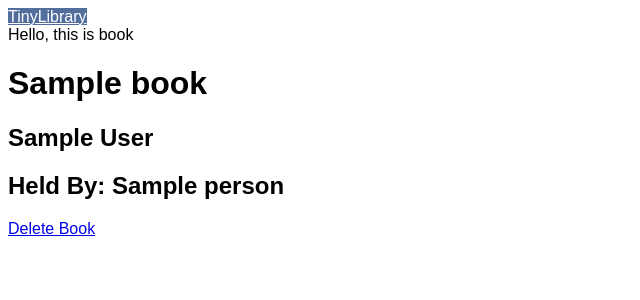
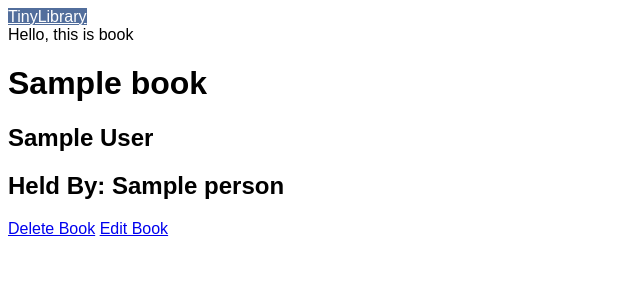
Before and after one commit to Colorless-Green-Ideas/tinylibrary, a Django app: a page that uses tinylibrary/templates/tinylibrary/book_detail.html in a window 1280 px wide. Shown: the top 300 px of the page, without its empty margins (0-640 px from the left). Run offline with Django 3.2, Linux system fonts and the light colour scheme; tables that the repository leaves empty hold one stand-in row (values such as "Sample post").

Commit message:
expose the views we already have

```diff
--- a/tinylibrary/templates/tinylibrary/book_detail.html
+++ b/tinylibrary/templates/tinylibrary/book_detail.html
@@ -6,4 +6,5 @@
     <h2>{{book.author}}</h2>
     <h2>Held By: {{book.held_by}}</h2>
     <a href="{%url 'tinylibrary:book-delete' book.id %}">Delete Book</a>
+    <a href="{%url 'tinylibrary:book-update' book.id %}">Edit Book</a>
 {% endblock %}
```
